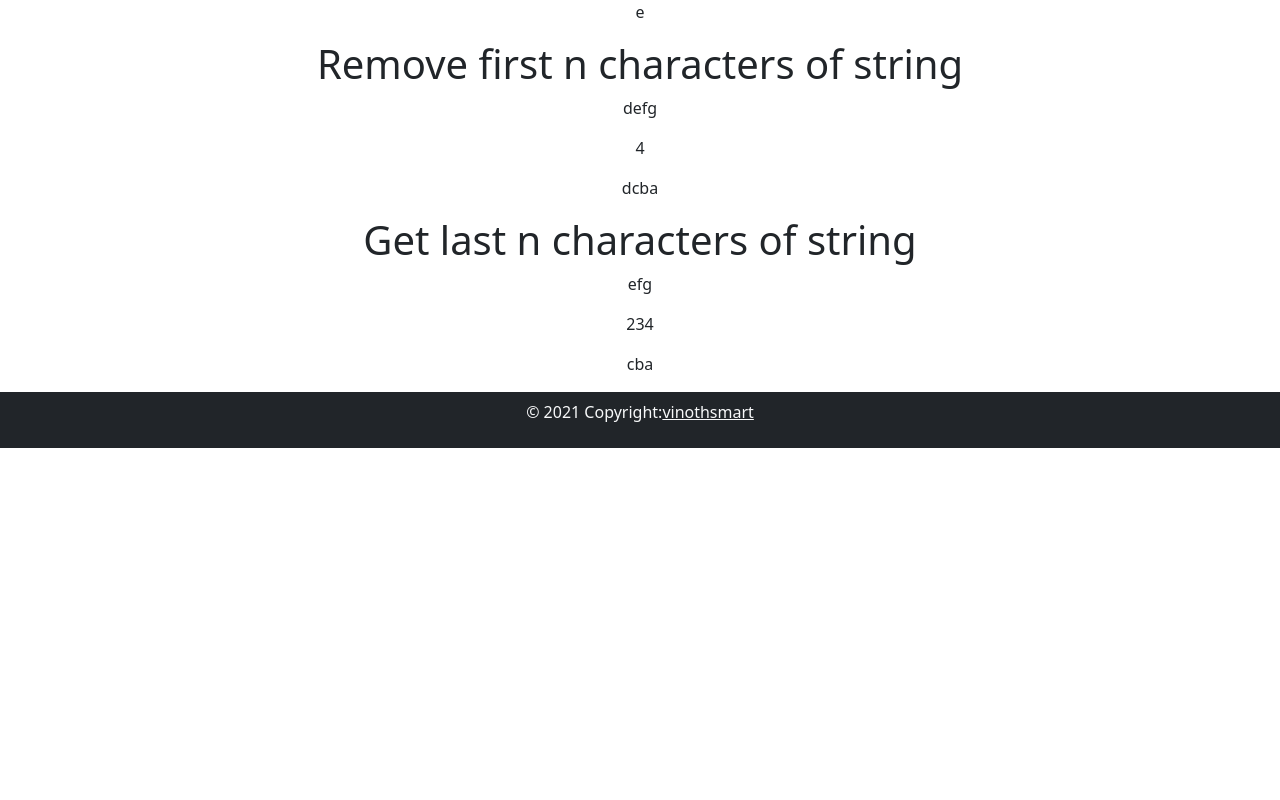
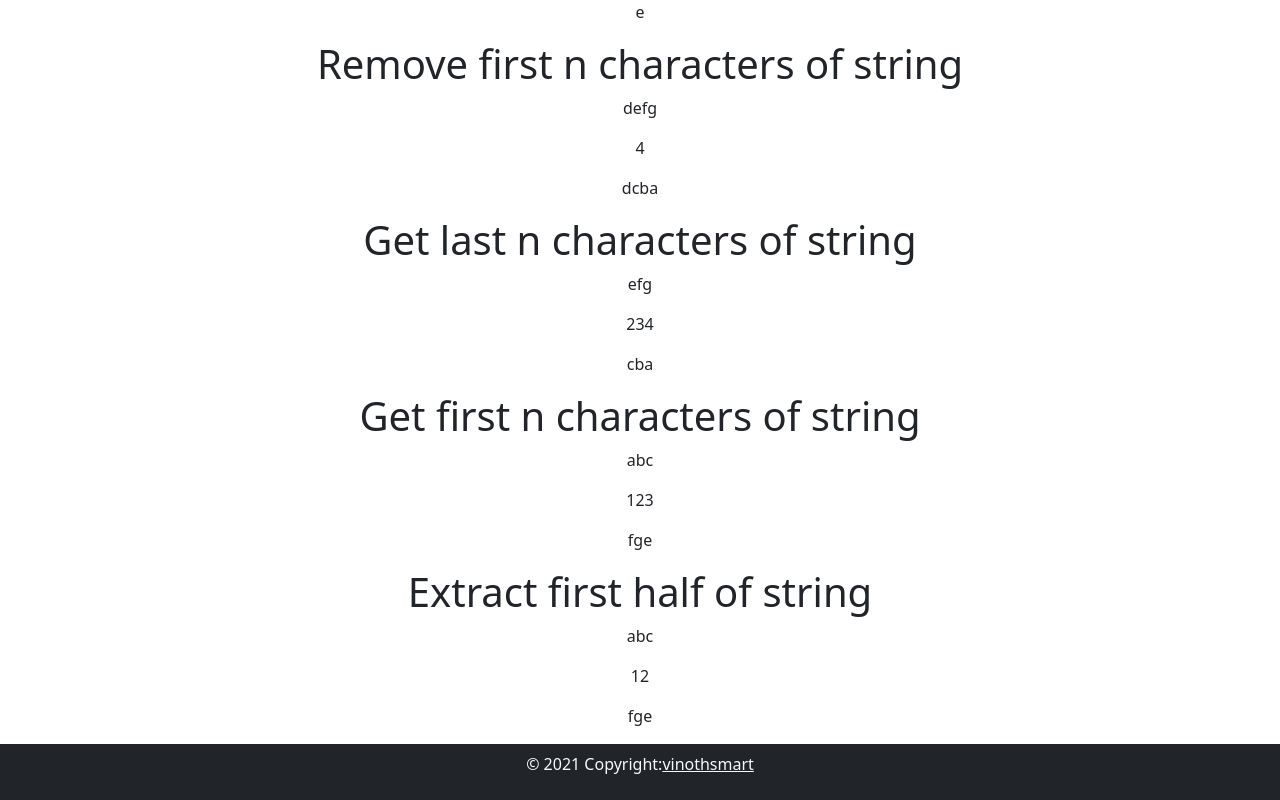
Before and after one commit to vinothsmart/react-redux-dashboard, a React (Create React App) app: page /jsc/basic in a window 1280 px wide. Shown: the part 913-1713 px from the top of the page. Before the commit the page ends 1361 px from the top, so only its background shows below. Built offline with nearby package versions, Linux system fonts and the light colour scheme.

Commit message:
Extract first half of string

```diff
--- a/src/components/pages/JsChallage/Basic.js
+++ b/src/components/pages/JsChallage/Basic.js
@@ -8,6 +8,7 @@ const Basic = () => {
   const removeFirstThree = (a) => a.slice(3);
   const removeLastThree = (a) => a.slice(-3);
   const getFirstThree = (a) => a.slice(0, 3);
+  const getFirstHalf = (a) => a.slice(0, a.length / 2);
   return (
     <div>
       <center>
@@ -50,6 +51,18 @@ const Basic = () => {
         <p>{removeLastThree("1234")}</p>
         <p>{removeLastThree("fgedcba")}</p>
       </center>
+      <center>
+        <h1>Get first n characters of string</h1>
+        <p>{getFirstThree("abcdefg")}</p>
+        <p>{getFirstThree("1234")}</p>
+        <p>{getFirstThree("fgedcba")}</p>
+      </center>
+      <center>
+        <h1>Extract first half of string</h1>
+        <p>{getFirstHalf("abcdefg")}</p>
+        <p>{getFirstHalf("1234")}</p>
+        <p>{getFirstHalf("fgedcba")}</p>
+      </center>
     </div>
   );
 };
```
